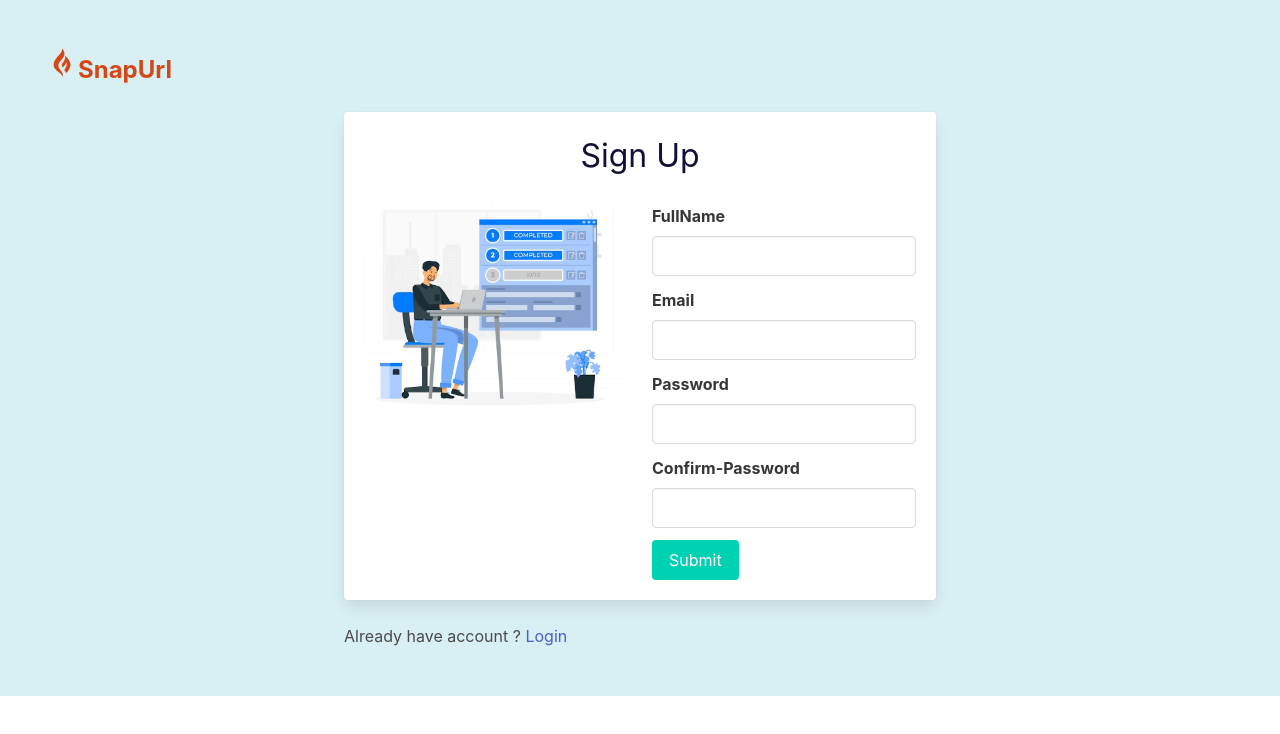
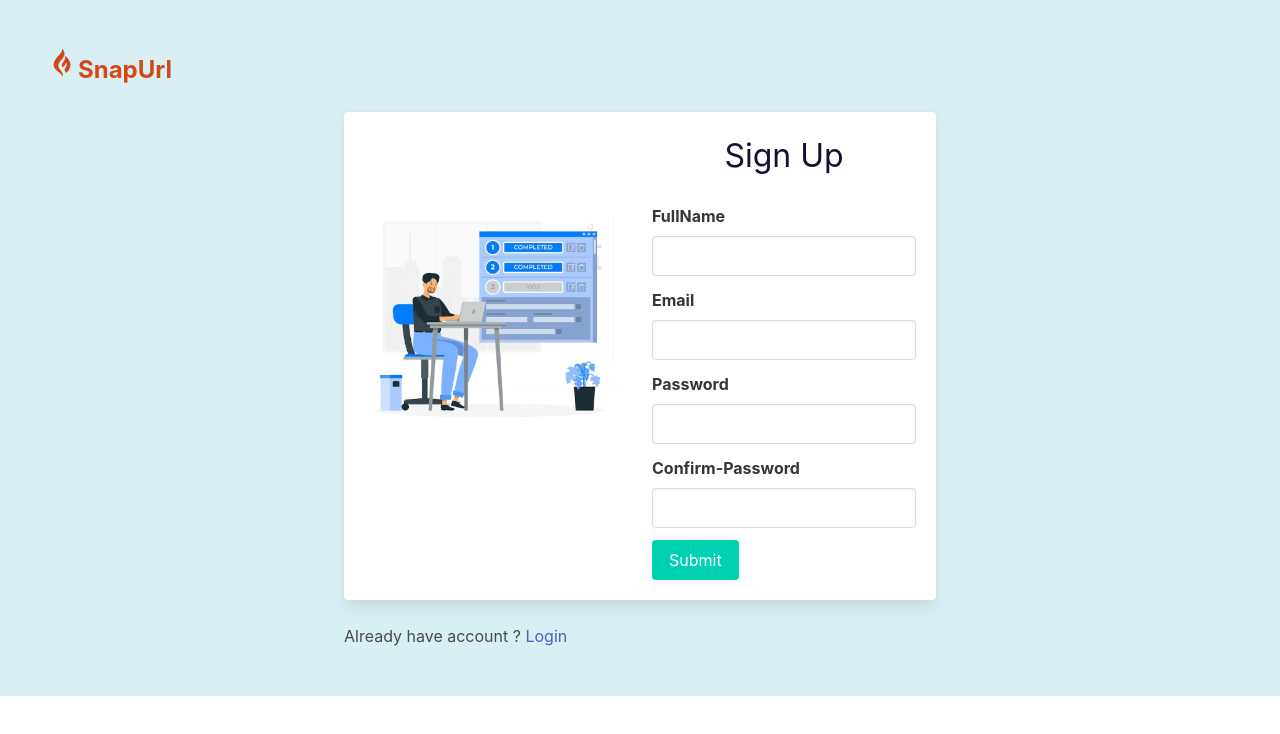
Before and after one commit to Ikechukwu411/LinkShortner, a React (Vite) app: page /signup in a window 1280 px wide. Shown: the top 734 px of the page. Built offline with nearby package versions, Linux system fonts and the light colour scheme.

Commit message:
Updated Version of snapurl landing Page

```diff
--- a/src/Pages/SignUpForm.jsx
+++ b/src/Pages/SignUpForm.jsx
@@ -123,7 +123,9 @@ const SignUpForm = () => {
             <div style={{ color: "red" }}>{formik.errors.confirm}</div>
           ) : null}
         </div>
-        <button className="button is-primary">Submit</button>
+        <button className="button is-primary" type="submit">
+          Submit
+        </button>
       </form>
     </React.Fragment>
   );
--- a/src/Pages/Signup.jsx
+++ b/src/Pages/Signup.jsx
@@ -23,16 +23,16 @@ const Signup = () => {
         </div>
         <div className="container cont">
           <div className="card box">
-            <div className="has-text-centered">
-              <h1 className="is-size-3 pb-5" style={{ color: "#111135" }}>
-                Sign Up
-              </h1>
-            </div>
             <div className="columns">
-              <div className="column">
+              <div className="column pt-6 mt-6">
                 <img src={signUp} alt="signup" />
               </div>
               <div className="column">
+                <div className="has-text-centered">
+                  <h1 className="is-size-3 pb-5" style={{ color: "#111135" }}>
+                    Sign Up
+                  </h1>
+                </div>
                 <SignUpForm />
               </div>
             </div>
```
